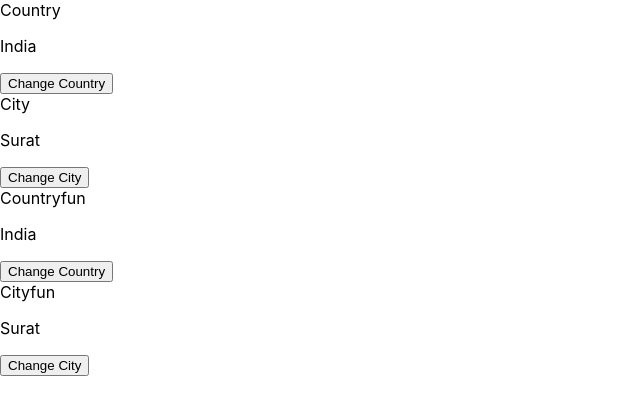
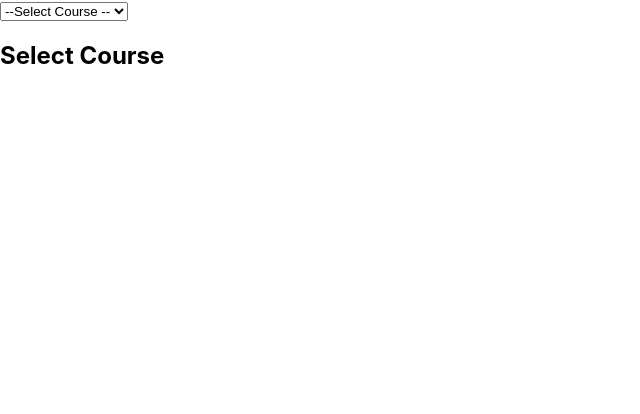
Before and after one commit to VaibhavD17/firstreact, a React (Create React App) app: page / in a window 1280 px wide. Shown: the top 414 px of the page, without its empty margins (0-640 px from the left). Built offline with nearby package versions, Linux system fonts and the light colour scheme.

Commit message:
25-6-24-props

```diff
--- a/src/App.js
+++ b/src/App.js
@@ -4,15 +4,13 @@ import Country from './Container/Country/Country';
 import City from './Container/City/City';
 import Countryfun from './Container/Countryfun/Countryfun';
 import Cityfun from './Container/Cityfun/Cityfun';
+import Course from './Container/Course/Course';
 
 function App() {
   return (
     // fargment
     <>
-      <Country />
-      <City />
-      <Countryfun />
-      <Cityfun />
+      <Course />
     </>
   );
 }
--- a/src/Container/City/City.js
+++ b/src/Container/City/City.js
@@ -1,25 +1,12 @@
 import React, { Component } from 'react';
 
 export default class City extends Component {
-    constructor(props) {
-        super(props);
-        this.state = {
-            cityName: 'Surat'
-        }
-    }
-
-    changeCity = () => {
-        this.setState({
-            cityName:'Bhavanagar'
-        })
-    }
 
     render() {
         return (
             <>
+                <h2>{this.props.cn === 'India' ? 'Surat' : 'New York'}</h2>
                 <div>City</div>
-                <p>{this.state.cityName}</p>
-                <button onClick={() => this.changeCity()}>Change City</button>
             </>
         );
     }
--- a/src/Container/Cityfun/Cityfun.js
+++ b/src/Container/Cityfun/Cityfun.js
@@ -1,17 +1,12 @@
 import React, { useState } from 'react';
 
-function Cityfun(props) {
-    const [cityName, setCityname]= useState('Surat')
-
-    const changeCity = () => {
-        setCityname('Bhavnagar')
-    }
+function Cityfun({cn, x}) {
 
     return (
         <>
-        <div>Cityfun</div>
-        <p>{cityName}</p>
-        <button onClick={changeCity}>Change City</button>
+            <div>Cityfun</div>
+            <h2>{cn}</h2>
+            <p>{x}</p>
         </>
     );
 }
--- a/src/Container/Country/Country.js
+++ b/src/Container/Country/Country.js
@@ -1,4 +1,5 @@
 import React, { Component } from 'react';
+import City from '../City/City';
 
 // Class base component
 // state: It is an object that store information of particular component
@@ -13,8 +14,8 @@ export default class Country extends Component {
     }
 
     changeCountry = () => {
-        this.setState ({
-            countryName:'US'
+        this.setState({
+            countryName: 'US'
         })
     }
 
@@ -24,7 +25,8 @@ export default class Country extends Component {
             <>
                 <div>Country</div>
                 <p>{this.state.countryName}</p>
-                <button onClick={() => this.changeCountry ()}>Change Country</button>
+                <button onClick={() => this.changeCountry()}>Change Country</button>
+                <City cn={this.state.countryName} />
             </>
         );
     }
--- a/src/Container/Countryfun/Countryfun.js
+++ b/src/Container/Countryfun/Countryfun.js
@@ -1,4 +1,5 @@
 import React, { useState } from 'react';
+import Cityfun from '../Cityfun/Cityfun';
 
 function Countryfun(props) {
     const [countryName, setCountry] = useState('India');
@@ -12,6 +13,7 @@ function Countryfun(props) {
             <div>Countryfun</div>
             <p>{countryName}</p>
             <button onClick={changeCountry}> Change Country</button>
+            <Cityfun cn={countryName} x={17} />
         </>
     );
 }
--- /dev/null
+++ b/src/Container/Course/Course.js
@@ -0,0 +1,36 @@
+import React, { Component } from 'react';
+import Fees from '../Fees/Fees';
+
+class Course extends Component {
+    constructor (props) {
+        super (props);
+        this.state = {
+            selectValue : ""
+        }
+
+    }
+
+    hendleCourse = (e) => {
+        console.log(e);
+        this.setState({
+            selectValue: e
+        })
+    }
+
+    render() {
+        return (
+            <div>
+                <select id='course' onChange={(e) => this.hendleCourse(e.target.value)}>
+                    <option value="0">--Select Course --</option>
+                    <option value="full_stack">Full Stack</option>
+                    <option value="react">React</option>
+                    <option value="node">Node</option>
+                </select>
+                <p>{this.state.selectValue}</p>
+                <Fees course={this.state.selectValue}/>
+            </div>
+        );
+    }
+}
+
+export default Course;
--- /dev/null
+++ b/src/Container/Fees/Fees.js
@@ -0,0 +1,18 @@
+import React, { Component } from 'react';
+
+class Fees extends Component {
+
+
+
+    render() {
+        return (
+            <div>
+                <h2>
+                    {this.props.course === 'full_stack' ? '75000' : `${this.props.course === "react" ? '66000' : `${this.props.course === 'node' ? 55000 : "Select Course"}`}`}
+                </h2>
+            </div>
+        );
+    }
+}
+
+export default Fees;
```
